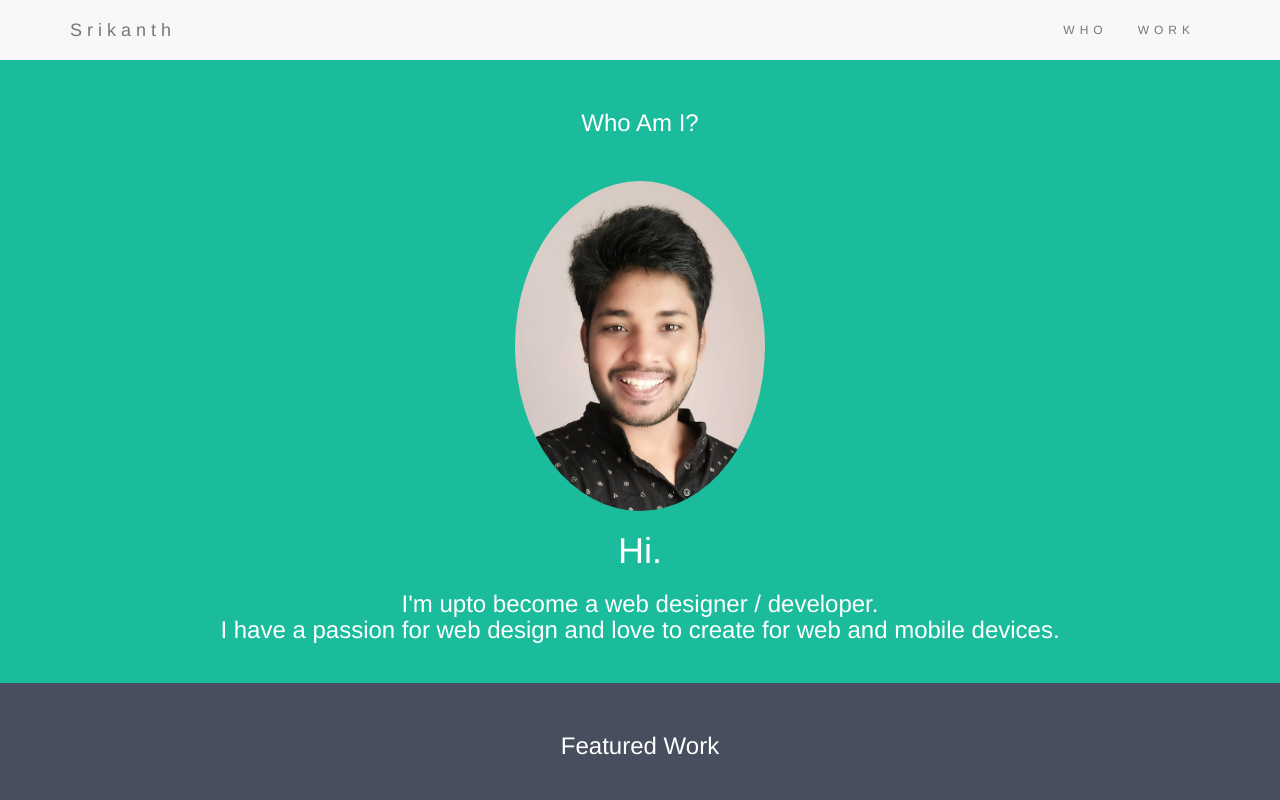
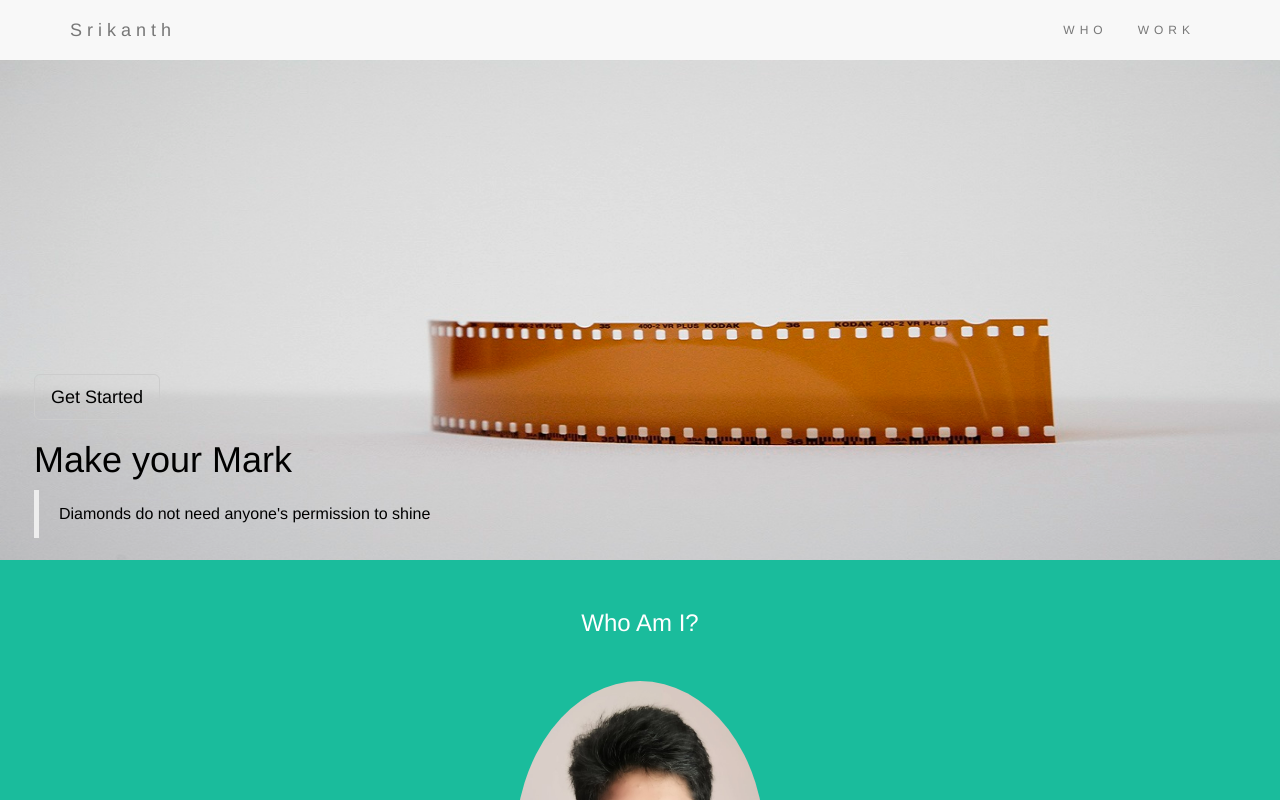
Before and after one commit to srikanthkv/portfolio, a plain HTML site: page index.html in a window 1280 px wide. Shown: the top 800 px of the page. Drawn offline with nearby package versions, Linux system fonts and the light colour scheme.

Commit message:
Addressed comments

```diff
--- a/css/css.css
+++ b/css/css.css
@@ -2,6 +2,7 @@ body {
     line-height: 1.8;
     color: #f5f6f7;
 }
+
 p {
     font-size: 16px;
 }
@@ -12,7 +13,7 @@ p {
 
 .bg-1 {
     background-color: #1abc9c; /* Green */
-    color: #ffffff;
+    color: #fff;
 }
 
 .bg-2 {
@@ -48,3 +49,30 @@ p {
 .navbar-nav li a:hover {
     color: #1abc9c !important;
 }
+
+#profileImage {
+    display: inline;
+}
+
+.btn-primary-outline {
+    background-color: transparent;
+    border-color: #ccc;
+}
+
+.hero {
+    width: 100%;
+    position: relative;
+    background-image: url("../images/msp_0702_6192.jpg");
+    background-size: cover;
+    height: 500px;
+}
+
+.article {
+    position: absolute;
+    bottom: 0;
+    left: 20px;
+    height: 40%;
+    width: 100%;
+    color: #000;
+    padding: 1em;
+}
--- a/index.html
+++ b/index.html
@@ -7,8 +7,6 @@
     <link rel="stylesheet" href="https://maxcdn.bootstrapcdn.com/bootstrap/3.3.7/css/bootstrap.min.css">
     <link href="https://fonts.googleapis.com/css?family=Montserrat" rel="stylesheet">
     <link href="css/css.css" rel="stylesheet">
-    <script src="https://ajax.googleapis.com/ajax/libs/jquery/3.2.1/jquery.min.js"></script>
-    <script src="https://maxcdn.bootstrapcdn.com/bootstrap/3.3.7/js/bootstrap.min.js"></script>
 </head>
 <body>
 
@@ -31,26 +29,40 @@
     </div>
 </nav>
 
+<!--landing-->
+<section class="hero">
+    <div class="article">
+        <button class="btn btn-lg btn-primary-outline">Get Started</button>
+        <h1 class="display-1">Make your Mark</h1>
+        <blockquote class="blockquote">
+            <p>Diamonds do not need anyone's permission to shine</p>
+        </blockquote>
+    </div>
+</section>
+
+
 <!-- Who -->
 <div class="container-fluid bg-1 text-center" id="who">
-    <h3 class="margin">Who Am I?</h3>
-    <img src="images/img1505064709578.jpg" class="img-responsive img-circle" style="display:inline"
-         alt="srikanth" width="250" height="200">
-    <h1>Hi.</h1>
-    <h3> I'm upto become a web designer / developer.<br> I have a passion for web design and love to create for web and
-        mobile devices.</h3>
+    <div class="row">
+        <h3 class="margin">Who Am I?</h3>
+        <img id="profileImage" src="images/img1505064709578.jpg" class="img-responsive img-circle"
+             alt="srikanth" width="250" height="200">
+        <h1>Hi.</h1>
+        <h3> I'm upto become a web designer / developer.<br> I have a passion for web design and love to create for web
+            and mobile devices.</h3>
+    </div>
 </div>
 
 <!-- Work -->
 <div class="container-fluid bg-2 text-center" id="work">
-    <h3 class="margin">Featured Work</h3>
     <div class="row">
+        <h3 class="margin">Featured Work</h3>
         <div class="col-sm-6">
             <h3>Movie Trailers</h3>
             <p>The Movie Trailer Website consists of a list of movies titles,
                 along with its art imagery and movie trailer website.
                 This web page allows visitors to watch the movie trailers.</p>
-            <img src="images/2017-10-09%2022_48_18-Movies%20&%20TV.png" class="img-responsive margin" style="width:100%"
+            <img src="images/2017-10-09%2022_48_18-Movies%20&%20TV.png" class="img-responsive margin"
                  alt="Image">
             <a href="https://github.com/srikanthkv/Movie-Trailers" class="btn btn-default">Movie Trailers</a>
         </div>
@@ -59,7 +71,7 @@
             <p>A responsive website that will display images, descriptions and
                 links to each of the portfolio projects that I will complete through
                 the course of the Nanodegree program.</p>
-            <img src="images/2017-10-09%2022_49_00-Movies%20&%20TV.png" class="img-responsive margin" style="width:100%"
+            <img src="images/2017-10-09%2022_49_00-Movies%20&%20TV.png" class="img-responsive margin"
                  alt="Image">
             <a href="https://github.com/srikanthkv/portfolio" class="btn btn-default">Srikanth's Portfolio</a>
         </div>
@@ -68,8 +80,14 @@
 
 <!-- Footer -->
 <footer class="container-fluid bg-4 text-center">
-    <p>Nanodegree Program<a href="https://in.udacity.com/nanodegree/"> Udacity</a></p>
+    <div class="row">
+        <p>Nanodegree Program<a href="https://in.udacity.com/nanodegree/"> Udacity</a></p>
+    </div>
 </footer>
 
 </body>
+
+<script src="https://ajax.googleapis.com/ajax/libs/jquery/3.2.1/jquery.min.js"></script>
+<script src="https://maxcdn.bootstrapcdn.com/bootstrap/3.3.7/js/bootstrap.min.js"></script>
+
 </html>
```
Also changed, not shown: images/msp_0702_6192.jpg (added).
